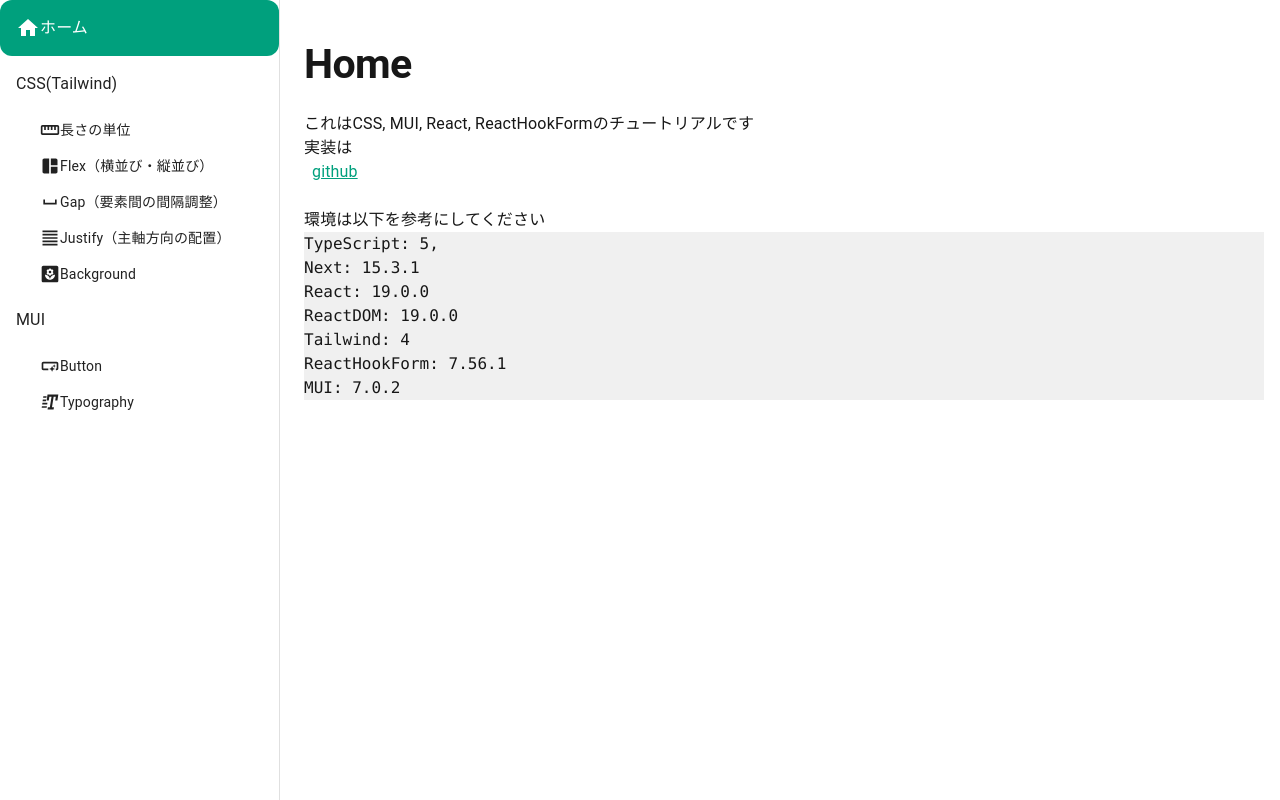
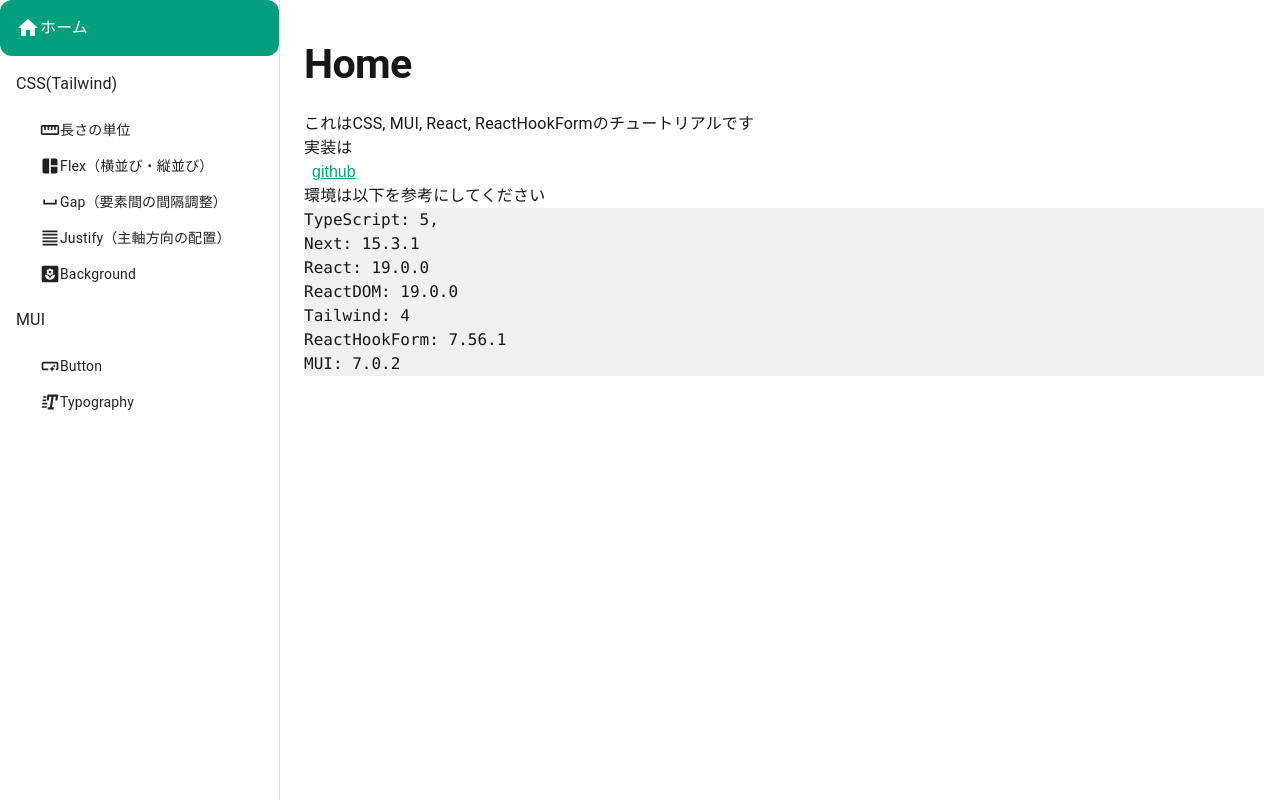
Before and after one commit to NakaiKt/web-tutorial, a Next.js app: page / in a window 1280 px wide. Built offline with nearby package versions, Linux system fonts and the light colour scheme.

Commit message:
fix: Homeコンポーネントのテキスト構造を修正し、GitHubリンクの下に環境に関する文言を追加

```diff
--- a/src/features/Home/index.tsx
+++ b/src/features/Home/index.tsx
@@ -8,10 +8,9 @@ const Home = () => {
         これはCSS, MUI, React, ReactHookFormのチュートリアルです
         <br />
         実装は
-        <Link text="github" url="https://github.com/NakaiKt/web-tutorial" />
-        <br />
-        環境は以下を参考にしてください
       </Typography>
+      <Link text="github" url="https://github.com/NakaiKt/web-tutorial" />
+      <Typography>環境は以下を参考にしてください</Typography>
       <Box
         component="pre"
         sx={{
```
